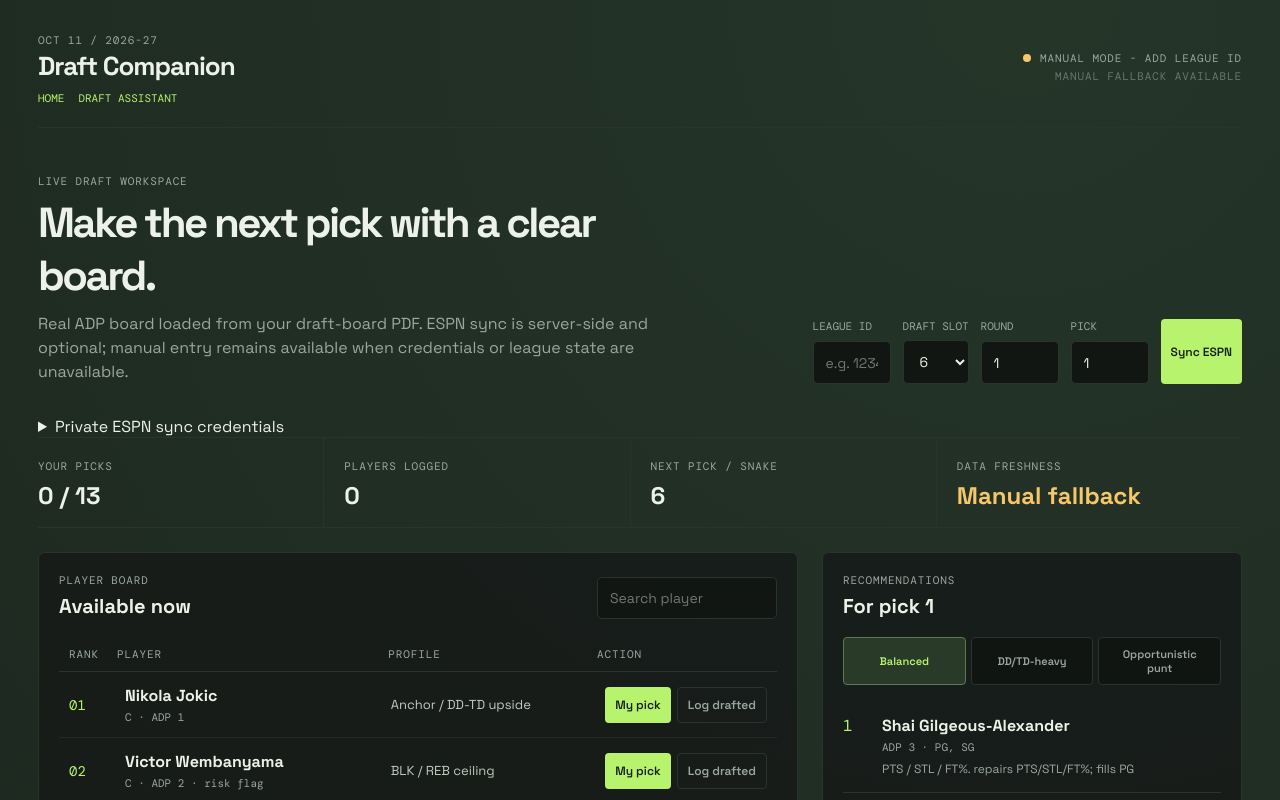
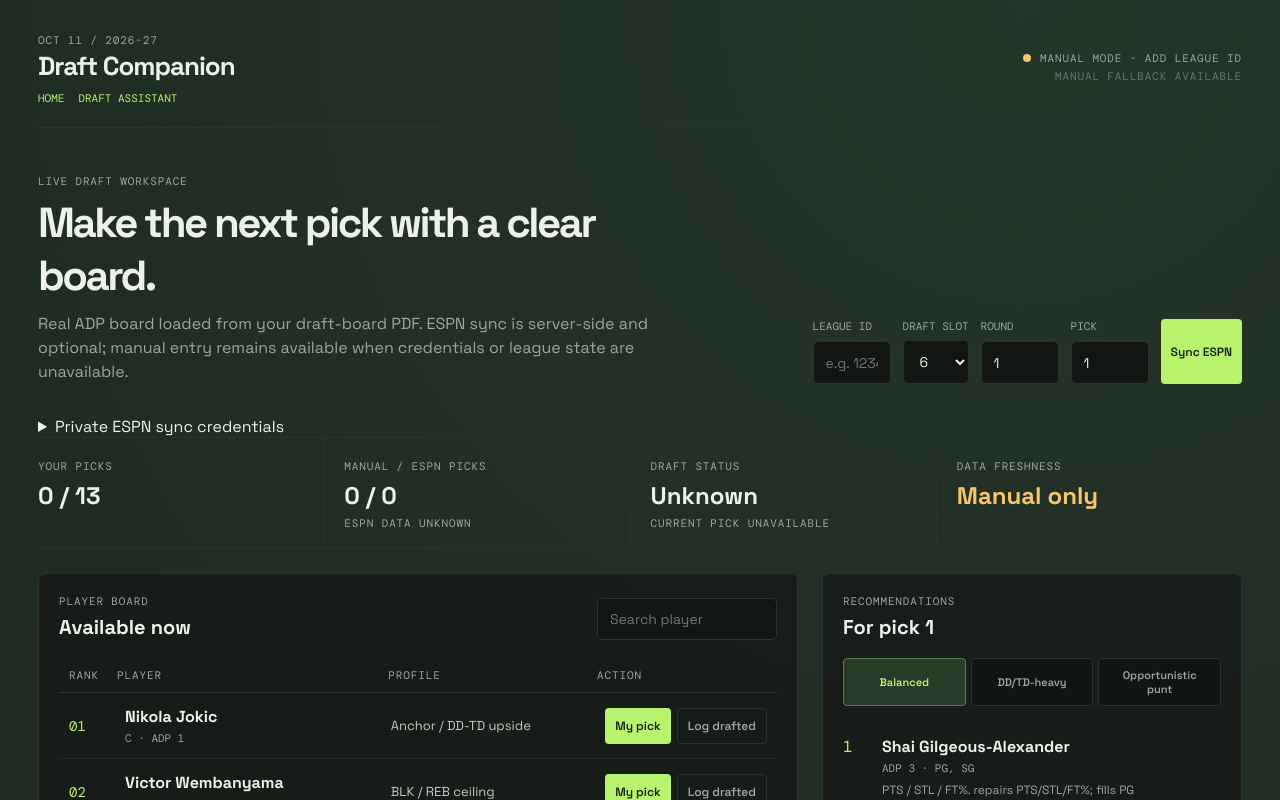
Before and after one commit to o1ie12/nba-fantasy, a Next.js app: page / in a window 1280 px wide. Shown: the top 800 px of the page. Built offline with nearby package versions, Linux system fonts and the light colour scheme.

Commit message:
Reconcile manual and ESPN draft picks

```diff
--- a/app/api/espn/route.ts
+++ b/app/api/espn/route.ts
@@ -61,15 +61,18 @@ export async function GET(request: NextRequest) {
     }
 
     const data = await readEspn(`${base}?view=mDraftDetail`)
+    if (!Array.isArray(data.draftDetail?.picks)) throw new Error('ESPN draft response was incomplete: picks were unavailable')
     const names = await playerNameMap()
-    const picks = (data.draftDetail?.picks || []).map((pick: Record<string, unknown>) => ({
+    const picks = data.draftDetail.picks.map((pick: Record<string, unknown>) => ({
       overallPick: pick.overallPickNumber ?? pick.overallPick ?? null,
       teamId: pick.teamId ?? null,
       playerId: pick.playerId ?? null,
       playerName: names.get(String(pick.playerId)) || null,
       drafted: Boolean(pick.drafted),
     }))
-    return NextResponse.json({ source: 'ESPN draft detail', fetchedAt, leagueId, inProgress: Boolean(data.draftDetail?.inProgress), drafted: Boolean(data.draftDetail?.drafted), picks, playerNames: picks.filter((pick: { drafted: boolean; playerName: string | null }) => pick.drafted && pick.playerName).map((pick: { playerName: string | null }) => pick.playerName) })
+    const draftedPicks = picks.filter((pick: { drafted: boolean }) => pick.drafted)
+    const unresolvedDrafted = draftedPicks.filter((pick: { playerId: unknown; playerName: string | null }) => !pick.playerId && !pick.playerName).length
+    return NextResponse.json({ source: 'ESPN draft detail', fetchedAt, leagueId, inProgress: typeof data.draftDetail.inProgress === 'boolean' ? data.draftDetail.inProgress : null, drafted: typeof data.draftDetail.drafted === 'boolean' ? data.draftDetail.drafted : null, currentPick: null, currentPickVerified: false, dataCompleteness: { complete: unresolvedDrafted === 0, totalSlots: picks.length, draftedSlots: draftedPicks.length, unresolvedDrafted }, picks, playerNames: draftedPicks.filter((pick: { playerName: string | null }) => pick.playerName).map((pick: { playerName: string | null }) => pick.playerName) })
   } catch (error) {
     const message = error instanceof Error ? error.message : 'Unknown ESPN error'
     return NextResponse.json({ error: message, source: 'manual fallback required', fetchedAt }, { status: 502 })
@@ -83,10 +86,13 @@ export async function POST(request: NextRequest) {
     if (!leagueId) return NextResponse.json({ error: 'League ID is required' }, { status: 400 })
     const credentials = { s2: body.espnS2, swid: body.espnSwid }
     const data = await readEspn(`/apis/v3/games/fba/seasons/${season}/segments/0/leagues/${encodeURIComponent(leagueId)}?view=mDraftDetail`, credentials)
+    if (!Array.isArray(data.draftDetail?.picks)) throw new Error('ESPN draft response was incomplete: picks were unavailable')
     const names = await playerNameMap(credentials)
-    const picks = (data.draftDetail?.picks || []).map((pick: Record<string, unknown>) => ({ overallPick: pick.overallPickNumber ?? pick.overallPick ?? null, teamId: pick.teamId ?? null, playerId: pick.playerId ?? null, drafted: Boolean(pick.drafted) }))
+    const picks = data.draftDetail.picks.map((pick: Record<string, unknown>) => ({ overallPick: pick.overallPickNumber ?? pick.overallPick ?? null, teamId: pick.teamId ?? null, playerId: pick.playerId ?? null, drafted: Boolean(pick.drafted) }))
     const resolvedPicks = picks.map((pick: { playerId: unknown; drafted: boolean }) => ({ ...pick, playerName: names.get(String(pick.playerId)) || null }))
-    return NextResponse.json({ source: 'ESPN draft detail', fetchedAt: new Date().toISOString(), leagueId, inProgress: Boolean(data.draftDetail?.inProgress), drafted: Boolean(data.draftDetail?.drafted), picks: resolvedPicks, playerNames: resolvedPicks.filter((pick: { drafted: boolean; playerName: string | null }) => pick.drafted && pick.playerName).map((pick: { playerName: string | null }) => pick.playerName) })
+    const draftedPicks = resolvedPicks.filter((pick: { drafted: boolean }) => pick.drafted)
+    const unresolvedDrafted = draftedPicks.filter((pick: { playerId: unknown; playerName: string | null }) => !pick.playerId && !pick.playerName).length
+    return NextResponse.json({ source: 'ESPN draft detail', fetchedAt: new Date().toISOString(), leagueId, inProgress: typeof data.draftDetail.inProgress === 'boolean' ? data.draftDetail.inProgress : null, drafted: typeof data.draftDetail.drafted === 'boolean' ? data.draftDetail.drafted : null, currentPick: null, currentPickVerified: false, dataCompleteness: { complete: unresolvedDrafted === 0, totalSlots: resolvedPicks.length, draftedSlots: draftedPicks.length, unresolvedDrafted }, picks: resolvedPicks, playerNames: draftedPicks.filter((pick: { playerName: string | null }) => pick.playerName).map((pick: { playerName: string | null }) => pick.playerName) })
   } catch (error) {
     const message = error instanceof Error ? error.message : 'Unknown ESPN error'
     return NextResponse.json({ error: message, source: 'manual fallback required' }, { status: 502 })
--- /dev/null
+++ b/app/lib/draft-state.ts
@@ -0,0 +1,54 @@
+export type DraftStatus = 'not-started' | 'in-progress' | 'finished' | 'unknown'
+
+export type SourcedPick = {
+  playerId: string | null
+  playerName: string | null
+}
+
+type RawPick = {
+  playerId?: unknown
+  playerName?: unknown
+  drafted?: unknown
+}
+
+export function normalizeEspnPicks(value: unknown): { valid: boolean; picks: SourcedPick[]; unresolvedDrafted: number } {
+  if (!Array.isArray(value)) return { valid: false, picks: [], unresolvedDrafted: 0 }
+  const picks: SourcedPick[] = []
+  const seen = new Set<string>()
+  let unresolvedDrafted = 0
+  for (const raw of value as RawPick[]) {
+    if (raw.drafted !== true) continue
+    const playerId = typeof raw.playerId === 'string' || typeof raw.playerId === 'number' ? String(raw.playerId) : null
+    const playerName = typeof raw.playerName === 'string' && raw.playerName.trim() ? raw.playerName.trim() : null
+    if (!playerId && !playerName) {
+      unresolvedDrafted += 1
+      continue
+    }
+    const key = playerId || `name:${playerName!.toLocaleLowerCase()}`
+    if (seen.has(key)) continue
+    seen.add(key)
+    picks.push({ playerId, playerName })
+  }
+  return { valid: unresolvedDrafted === 0, picks, unresolvedDrafted }
+}
+
+export function reconcileEspnPicks(previous: SourcedPick[], value: unknown): { picks: SourcedPick[]; valid: boolean } {
+  const normalized = normalizeEspnPicks(value)
+  return normalized.valid ? { picks: normalized.picks, valid: true } : { picks: previous, valid: false }
+}
+
+export function unavailableNames(manualNames: string[], espnPicks: SourcedPick[]) {
+  return new Set([...manualNames, ...espnPicks.map(pick => pick.playerName).filter((name): name is string => Boolean(name))])
+}
+
+export function undoManualPick(manualNames: string[], myPicks: string[]) {
+  const last = manualNames[manualNames.length - 1]
+  return last ? { manualNames: manualNames.slice(0, -1), myPicks: myPicks.filter(name => name !== last), last } : { manualNames, myPicks, last: null }
+}
+
+export function classifyDraftStatus(inProgress: unknown, finished: unknown): DraftStatus {
+  if (inProgress === true) return 'in-progress'
+  if (inProgress === false && finished === true) return 'finished'
+  if (inProgress === false && finished === false) return 'not-started'
+  return 'unknown'
+}
--- a/app/page.tsx
+++ b/app/page.tsx
@@ -1,6 +1,7 @@
 'use client'
 
 import { useEffect, useMemo, useState } from 'react'
+import { classifyDraftStatus, normalizeEspnPicks, unavailableNames, undoManualPick, type DraftStatus, type SourcedPick } from './lib/draft-state'
 import { profileForPlayer, recommendPlayers } from './lib/recommendations'
 
 type Strategy = 'Balanced' | 'DD/TD-heavy' | 'Opportunistic punt'
@@ -288,6 +289,7 @@ const cats = ['PTS', 'REB', 'AST', '3PM', 'STL', 'BLK', 'FG%', 'FT%', 'TO', 'DD'
 const slots = ['PG', 'SG', 'SF', 'PF', 'C', 'G', 'F', 'UTIL', 'UTIL', 'UTIL', 'BENCH', 'BENCH', 'BENCH']
 
 function load(key: string): string[] { try { return JSON.parse(localStorage.getItem(key) || '[]') } catch { return [] } }
+function loadEspnPicks(): SourcedPick[] { try { return JSON.parse(localStorage.getItem('nba-espn-picks') || '[]') } catch { return [] } }
 function nextPickForSnake(overall: number, slot: number) {
   for (let candidate = overall + 1; candidate <= 156; candidate++) {
     const round = Math.floor((candidate - 1) / 12) + 1
@@ -298,7 +300,8 @@ function nextPickForSnake(overall: number, slot: number) {
 }
 
 export default function Home() {
-  const [drafted, setDrafted] = useState<string[]>([])
+  const [manualDrafted, setManualDrafted] = useState<string[]>([])
+  const [espnPicks, setEspnPicks] = useState<SourcedPick[]>([])
   const [myPicks, setMyPicks] = useState<string[]>([])
   const [search, setSearch] = useState('')
   const [strategy, setStrategy] = useState<Strategy>('Balanced')
@@ -312,19 +315,38 @@ export default function Home() {
   const [syncReady, setSyncReady] = useState(false)
   const [syncing, setSyncing] = useState(false)
   const [lastSyncAt, setLastSyncAt] = useState<string | null>(null)
-  const [syncSource, setSyncSource] = useState('Manual fallback')
+  const [espnStatus, setEspnStatus] = useState<'unavailable' | 'stale' | 'ready' | 'syncing'>('unavailable')
+  const [espnComplete, setEspnComplete] = useState<boolean | null>(null)
+  const [draftStatus, setDraftStatus] = useState<DraftStatus>('unknown')
 
-  useEffect(() => { setDrafted(load('nba-drafted')); setMyPicks(load('nba-my-picks')) }, [])
+  useEffect(() => {
+    const legacyManual = load('nba-manual-drafted').length ? load('nba-manual-drafted') : load('nba-drafted')
+    setManualDrafted(legacyManual)
+    setMyPicks(load('nba-my-picks'))
+    setEspnPicks(loadEspnPicks())
+    const savedSync = localStorage.getItem('nba-espn-last-sync')
+    setLastSyncAt(savedSync)
+    const savedCompleteness = localStorage.getItem('nba-espn-complete')
+    setEspnComplete(savedCompleteness === null ? null : savedCompleteness === 'true')
+    if (savedSync) setEspnStatus('stale')
+  }, [])
   useEffect(() => {
     fetch('/api/espn?view=status', { cache: 'no-store' }).then(r => r.json()).then(data => {
       setSyncReady(Boolean(data.leagueConfigured && data.privateCookiesConfigured))
       setStatus(data.privateCookiesConfigured ? 'ESPN private sync ready' : data.leagueConfigured ? 'ESPN public sync ready' : 'Manual mode - add league ID')
     }).catch(() => setStatus('Manual mode - ESPN unavailable'))
   }, [])
-  useEffect(() => { localStorage.setItem('nba-drafted', JSON.stringify(drafted)); localStorage.setItem('nba-my-picks', JSON.stringify(myPicks)) }, [drafted, myPicks])
+  useEffect(() => {
+    localStorage.setItem('nba-manual-drafted', JSON.stringify(manualDrafted))
+    localStorage.setItem('nba-espn-picks', JSON.stringify(espnPicks))
+    if (lastSyncAt) localStorage.setItem('nba-espn-last-sync', lastSyncAt)
+    if (espnComplete !== null) localStorage.setItem('nba-espn-complete', String(espnComplete))
+    localStorage.setItem('nba-my-picks', JSON.stringify(myPicks))
+  }, [manualDrafted, espnPicks, lastSyncAt, espnComplete, myPicks])
 
   const board = useMemo(() => [...players.filter(p => p.rank <= 40), ...fullBoardRows], [])
-  const available = useMemo(() => board.filter(p => !drafted.includes(p.name) && p.name.toLowerCase().includes(search.toLowerCase())), [board, drafted, search])
+  const unavailable = useMemo(() => unavailableNames(manualDrafted, espnPicks), [manualDrafted, espnPicks])
+  const available = useMemo(() => board.filter(p => !unavailable.has(p.name) && p.name.toLowerCase().includes(search.toLowerCase())), [board, unavailable, search])
   const nextPick = nextPickForSnake(Number(pick), Number(draftPosition))
   const rosterNeeds = slots.filter((slot, i) => !myPicks[i] && ['PG', 'SG', 'SF', 'PF', 'C'].includes(slot))
   const categoryNeeds = cats.filter(category => !myPicks.some(name => {
@@ -334,25 +356,36 @@ export default function Home() {
   const recommendations = recommendPlayers({ available, roster: { names: myPicks, needs: rosterNeeds, categoryNeeds }, strategy }).map(result => ({ ...result.player, reasons: result.reasons }))
 
   const addPick = (player: Player, mine: boolean) => {
-    setDrafted(v => v.includes(player.name) ? v : [...v, player.name])
+    if (unavailable.has(player.name)) { setStatus(`${player.name} is already unavailable`); return }
+    setManualDrafted(v => v.includes(player.name) ? v : [...v, player.name])
     if (mine) setMyPicks(v => v.includes(player.name) ? v : [...v, player.name])
     setStatus(`${player.name} logged${mine ? ' to your roster' : ''}`)
   }
-  const undo = () => { const last = drafted[drafted.length - 1]; if (!last) return; setDrafted(drafted.slice(0, -1)); setMyPicks(myPicks.filter(x => x !== last)); setStatus(`Undid ${last}`) }
+  const undo = () => { const result = undoManualPick(manualDrafted, myPicks); if (!result.last) { setStatus('No manual pick to undo'); return }; setManualDrafted(result.manualNames); setMyPicks(result.myPicks); setStatus(`Undid manual pick: ${result.last}`) }
   const syncEspn = async () => {
     setSyncing(true)
+    setEspnStatus('syncing')
     try {
       const response = espnS2 || espnSwid
         ? await fetch('/api/espn', { method: 'POST', headers: { 'Content-Type': 'application/json' }, body: JSON.stringify({ leagueId, espnS2, espnSwid }) })
         : await fetch(`/api/espn?view=draft${leagueId ? `&leagueId=${encodeURIComponent(leagueId)}` : ''}`, { cache: 'no-store' })
       const data = await response.json()
       if (!response.ok) throw new Error(data.error || 'ESPN sync failed')
-      const names = Array.isArray(data.playerNames) ? data.playerNames.filter(Boolean) : []
-      setDrafted(previous => Array.from(new Set([...previous, ...names])))
+      const normalized = normalizeEspnPicks(data.picks)
+      if (!normalized.valid || data.dataCompleteness?.complete === false) {
+        setEspnComplete(false)
+        setEspnStatus(lastSyncAt ? 'stale' : 'unavailable')
+        setStatus('ESPN returned incomplete draft data · preserved last valid sync')
+        return
+      }
+      setEspnPicks(normalized.picks)
+      setEspnComplete(true)
       setLastSyncAt(data.fetchedAt || new Date().toISOString())
-      setSyncSource('ESPN')
-      setStatus(`ESPN synced · ${names.length} drafted picks`)
+      setDraftStatus(classifyDraftStatus(data.inProgress, data.drafted))
+      setEspnStatus('ready')
+      setStatus(`ESPN synced · ${normalized.picks.length} drafted picks`)
     } catch (error) {
+      setEspnStatus(lastSyncAt ? 'stale' : 'unavailable')
       setStatus(`${error instanceof Error ? error.message : 'ESPN sync failed'} · manual mode`)
     } finally { setSyncing(false) }
   }
@@ -364,13 +397,13 @@ export default function Home() {
   }, [syncReady, leagueId, espnS2, espnSwid])
 
   return <main>
-    <header className="topbar"><div><span className="eyebrow">OCT 11 / 2026-27</span><h1>Draft Companion</h1><nav><a href="/home">Home</a><a href="/">Draft Assistant</a></nav></div><div className="connection"><span className="dot" /> {status}<small>{syncReady ? `ESPN polling · last ${lastSyncAt ? new Date(lastSyncAt).toLocaleTimeString() : 'not yet'}` : 'Manual fallback available'}</small></div></header>
+    <header className="topbar"><div><span className="eyebrow">OCT 11 / 2026-27</span><h1>Draft Companion</h1><nav><a href="/home">Home</a><a href="/">Draft Assistant</a></nav></div><div className="connection"><span className="dot" /> {status}<small>{syncReady ? `ESPN ${espnStatus} · last ${lastSyncAt ? new Date(lastSyncAt).toLocaleTimeString() : 'not yet'}` : 'Manual fallback available'}</small></div></header>
     <section className="hero"><div><p className="eyebrow">LIVE DRAFT WORKSPACE</p><h2>Make the next pick with a clear board.</h2><p className="muted">Real ADP board loaded from your draft-board PDF. ESPN sync is server-side and optional; manual entry remains available when credentials or league state are unavailable.</p></div><div className="controls"><label>League ID <input value={leagueId} onChange={e=>setLeagueId(e.target.value)} placeholder="e.g. 123456789" inputMode="numeric" /></label><label>Draft slot <select value={draftPosition} onChange={e => setDraftPosition(e.target.value)}>{Array.from({length:12},(_,i)=><option key={i}>{i+1}</option>)}</select></label><label>Round <input value={round} onChange={e=>setRound(e.target.value)} type="number" min="1" max="13" /></label><label>Pick <input value={pick} onChange={e=>setPick(e.target.value)} type="number" min="1" max="156" /></label><button onClick={syncEspn} disabled={syncing}>{syncing ? 'Syncing…' : 'Sync ESPN'}</button></div></section>
     <details className="private"><summary>Private ESPN sync credentials</summary><p>Optional local-only inputs. They are held in memory and sent only to this local server during sync; they are not saved to the browser.</p><label>ESPN S2 <input type="password" value={espnS2} onChange={e=>setEspnS2(e.target.value)} autoComplete="off" /></label><label>ESPN SWID <input type="password" value={espnSwid} onChange={e=>setEspnSwid(e.target.value)} autoComplete="off" /></label></details>
-    <div className="stats"><div><span>YOUR PICKS</span><strong>{myPicks.length} / 13</strong></div><div><span>PLAYERS LOGGED</span><strong>{drafted.length}</strong></div><div><span>NEXT PICK / SNAKE</span><strong>{nextPick || '—'}</strong></div><div><span>DATA FRESHNESS</span><strong className="amber">{syncSource}</strong></div></div>
-    <div className="layout"><section className="panel board"><div className="panelhead"><div><p className="eyebrow">PLAYER BOARD</p><h3>Available now</h3></div><input className="search" placeholder="Search player" value={search} onChange={e=>setSearch(e.target.value)} /></div><div className="boardhead"><span>RANK</span><span>PLAYER</span><span>PROFILE</span><span>ACTION</span></div>{available.map(p=><div className="player" key={p.name}><b>{String(p.rank).padStart(2,'0')}</b><div><strong>{p.name}</strong><small>{p.positions || 'ESPN eligibility pending'} · ADP {p.adp ?? p.rank}{p.risk ? ' · risk flag' : ''}</small></div><span className="profile">{p.note || 'ADP row · projections pending'}</span><div className="actions"><button onClick={()=>addPick(p,true)}>My pick</button><button className="ghost" onClick={()=>addPick(p,false)}>Log drafted</button></div></div>)}{available.length===0 && <div className="empty">No available player matches this search.</div>}</section>
+    <div className="stats"><div><span>YOUR PICKS</span><strong>{myPicks.length} / 13</strong></div><div><span>MANUAL / ESPN PICKS</span><strong>{manualDrafted.length} / {espnPicks.length}</strong><small>ESPN data {espnComplete === true ? 'complete' : espnComplete === false ? 'incomplete' : 'unknown'}</small></div><div><span>DRAFT STATUS</span><strong>{draftStatus === 'not-started' ? 'Not started' : draftStatus === 'in-progress' ? 'In progress' : draftStatus === 'finished' ? 'Finished' : 'Unknown'}</strong><small>Current pick unavailable</small></div><div><span>DATA FRESHNESS</span><strong className="amber">{espnStatus === 'ready' ? 'ESPN live' : espnStatus === 'stale' ? 'ESPN stale' : 'Manual only'}</strong></div></div>
+    <div className="layout"><section className="panel board"><div className="panelhead"><div><p className="eyebrow">PLAYER BOARD</p><h3>Available now</h3></div><input className="search" placeholder="Search player" value={search} onChange={e=>setSearch(e.target.value)} /></div><div className="boardhead"><span>RANK</span><span>PLAYER</span><span>PROFILE</span><span>ACTION</span></div>{available.map(p=><div className="player" key={`${p.rank}-${p.name}`}><b>{String(p.rank).padStart(2,'0')}</b><div><strong>{p.name}</strong><small>{p.positions || 'ESPN eligibility pending'} · ADP {p.adp ?? p.rank}{p.risk ? ' · risk flag' : ''}</small></div><span className="profile">{p.note || 'ADP row · projections pending'}</span><div className="actions"><button onClick={()=>addPick(p,true)}>My pick</button><button className="ghost" onClick={()=>addPick(p,false)}>Log drafted</button></div></div>)}{available.length===0 && <div className="empty">No available player matches this search.</div>}</section>
       <aside className="side"><section className="panel"><div className="panelhead"><div><p className="eyebrow">RECOMMENDATIONS</p><h3>For pick {pick}</h3></div></div><div className="strategy">{(['Balanced','DD/TD-heavy','Opportunistic punt'] as Strategy[]).map(s=><button key={s} className={strategy===s?'selected':''} onClick={()=>setStrategy(s)}>{s}</button>)}</div>{recommendations.map((p,i)=><div className="recommend" key={`${p.rank}-${p.name}`}><div className="rank">{i+1}</div><div><strong>{p.name}</strong><small>ADP {p.adp ?? p.rank} · {p.positions || 'ESPN eligibility pending'}</small><p>{p.note || 'ADP row · projections pending'}. {p.reasons?.join('; ') || 'Uses rank and roster context.'}</p></div></div>)}</section>
       <section className="panel"><p className="eyebrow">YOUR ROSTER</p><h3>Slots & category lens</h3><div className="slots">{slots.map((slot,i)=><div key={i}><span>{slot}</span><b>{myPicks[i] || 'Open'}</b></div>)}</div><div className="categorygrid">{cats.map(c=><span key={c}>{c}<b>—</b></span>)}</div><p className="footnote">Category totals are intentionally blank until projections or player stats are connected. Percentages must be volume-weighted; TO is negative.</p></section></aside></div>
-    <footer><span>Source: your 2026-27 draft-board PDF · ADP is a timing reference, not a projection.</span><button onClick={undo}>Undo last log</button><button className="danger" onClick={()=>{setDrafted([]);setMyPicks([]);setStatus('Board cleared')}}>Clear board</button></footer>
+    <footer><span>Source: your 2026-27 draft-board PDF · ADP is a timing reference, not a projection.</span><button onClick={undo}>Undo manual log</button><button className="danger" onClick={()=>{setManualDrafted([]);setMyPicks([]);setStatus('Manual board cleared')}}>Clear manual board</button></footer>
   </main>
 }
```
Also changed, not shown: 1 other file (tests, documents, lock files or other folders).
